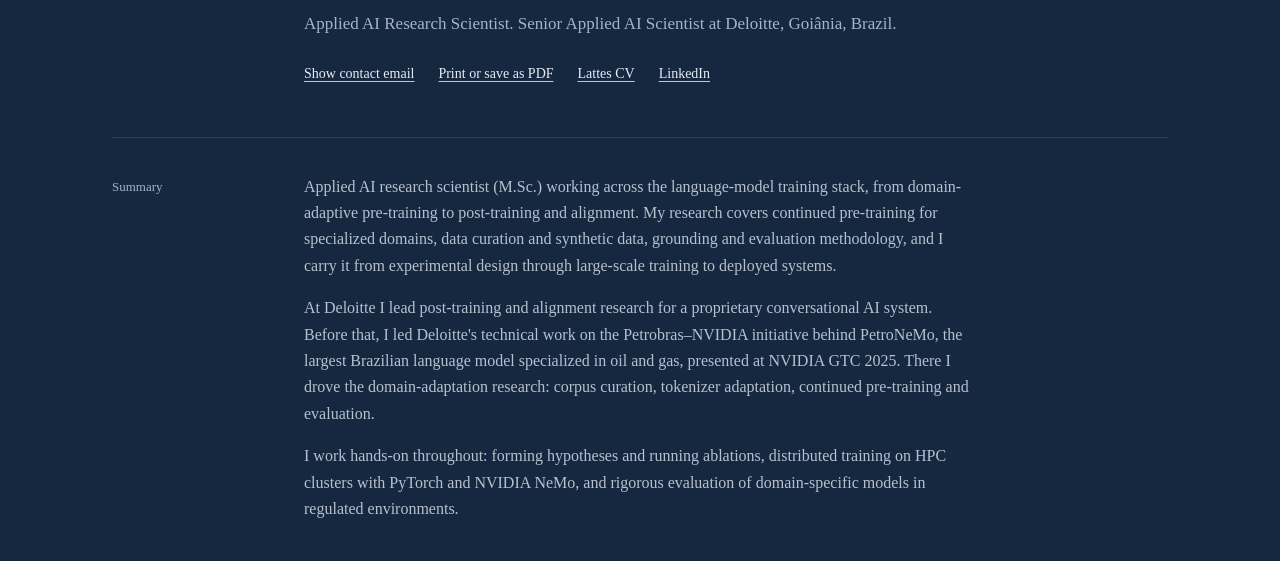
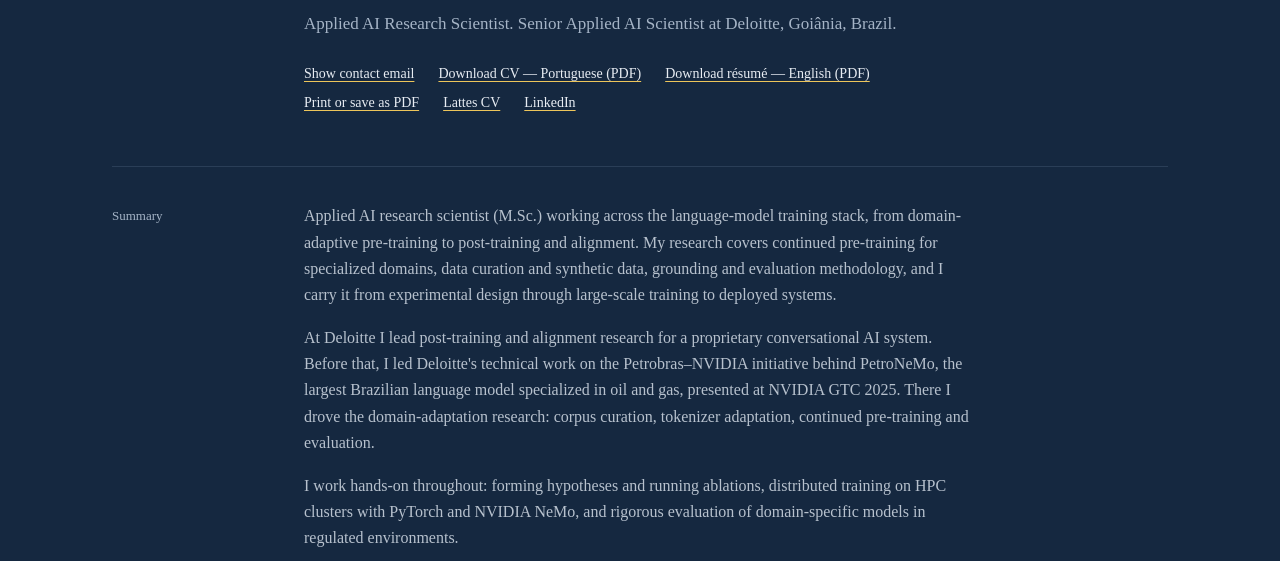
Before and after one commit to gabrieltxs/gabrielsousa-alongtheway, an Astro site: page /cv in a window 1280 px wide. Shown: the part 239-800 px from the top of the page. Built offline with nearby package versions, Linux system fonts and the light colour scheme; Astro itself is replaced by a stand-in of ours; some packages are replaced by stand-ins of ours.

Commit message:
Add Portuguese and English CV PDF downloads

```diff
--- a/src/data/profile.ts
+++ b/src/data/profile.ts
@@ -60,9 +60,11 @@ export const profile = {
 		x: '',
 	},
 
-	// Put a PDF in public/ (for example public/cv.pdf) and set this to '/cv.pdf'
-	// to show a download link on the CV page.
-	cvPdf: '',
+	// PDF downloads shown on the CV page; files live in public/documents/.
+	cvPdfs: [
+		{ label: 'Download CV — Portuguese (PDF)', language: 'pt-BR', url: '/documents/gabriel-sousa-cv-pt.pdf' },
+		{ label: 'Download résumé — English (PDF)', language: 'en', url: '/documents/gabriel-sousa-resume-en.pdf' },
+	],
 };
 
 // Labels for the links above, in the order they are displayed.
--- a/src/pages/cv.astro
+++ b/src/pages/cv.astro
@@ -26,15 +26,13 @@ const description = `Curriculum vitae of ${profile.displayName}, ${profile.headl
 						<button class="text-button" type="button" data-contact-email={contactEmailEncoded}>Show contact email</button>
 					</li>
 				)}
-				{
-					profile.cvPdf && (
-						<li>
-							<a class="link" href={href(profile.cvPdf)}>
-								Download as PDF
-							</a>
-						</li>
-					)
-				}
+				{profile.cvPdfs.map((document) => (
+					<li>
+						<a class="link" href={href(document.url)} hreflang={document.language} type="application/pdf" download target="_blank" rel="noopener">
+							{document.label}
+						</a>
+					</li>
+				))}
 				<li>
 					<button class="text-button" type="button" data-print>Print or save as PDF</button>
 				</li>
```
Also changed, not shown: docs/ANTES-DE-PUBLICAR.md (+1 -1 lines), 2 other files.
